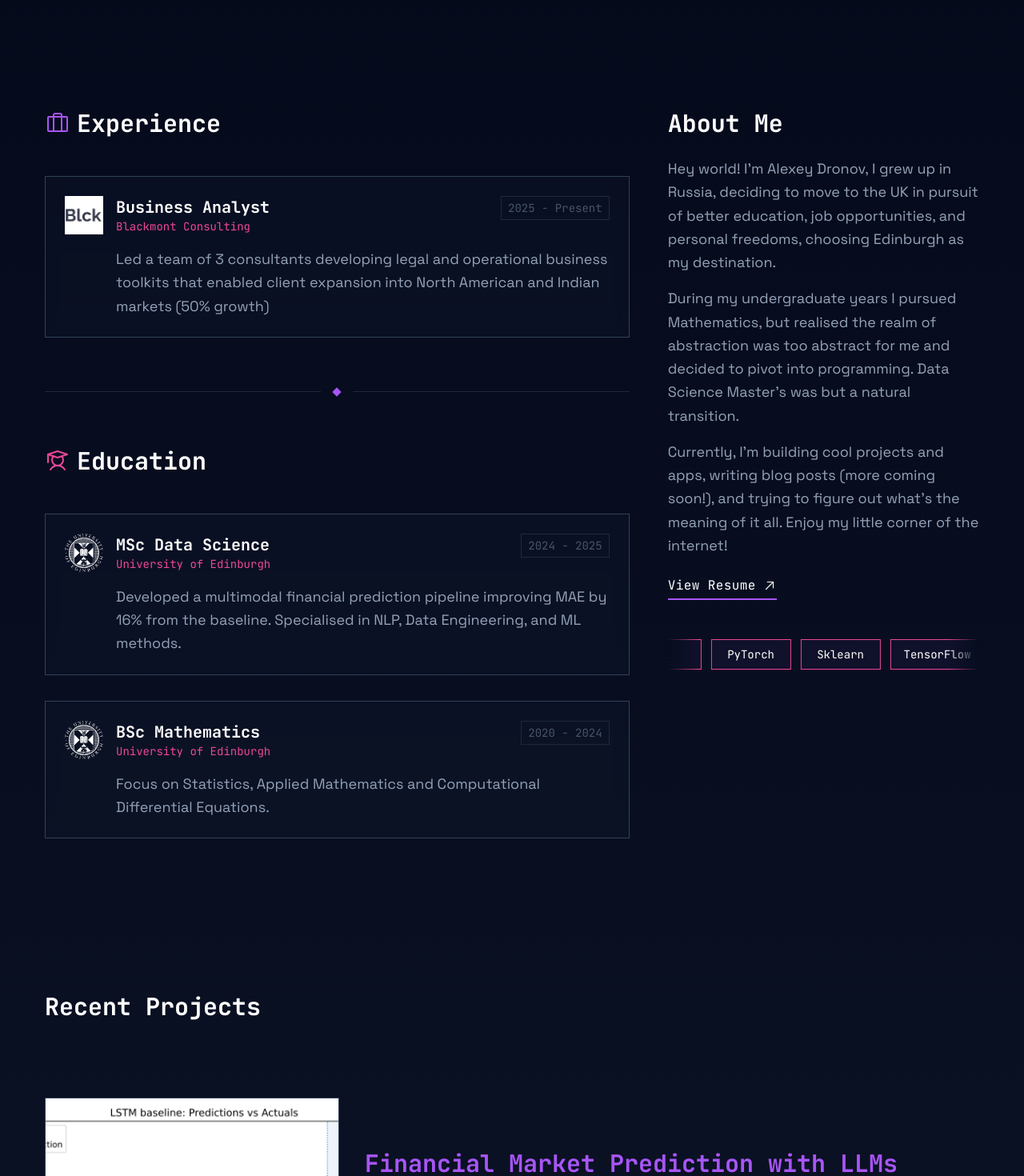
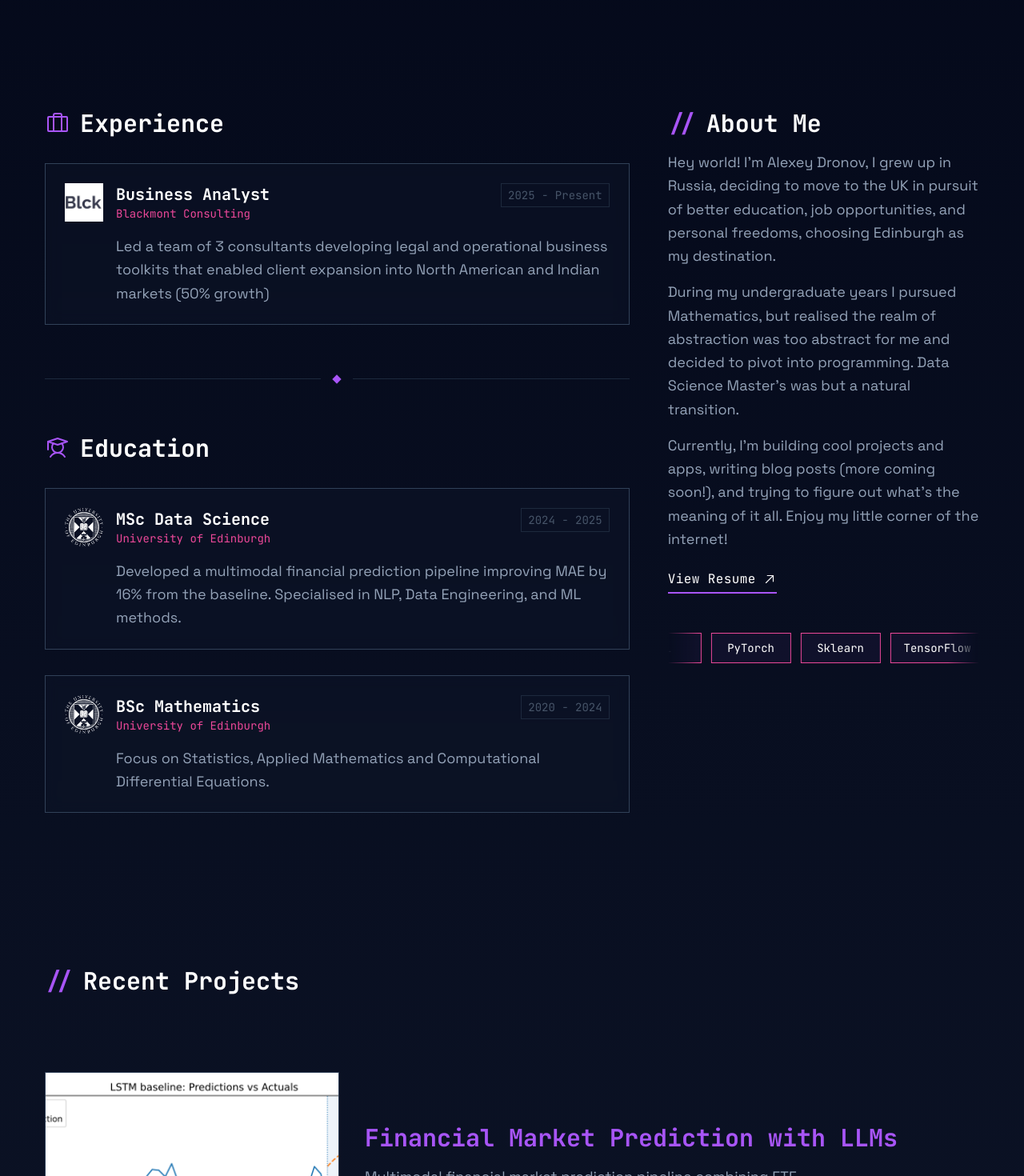
Before and after one commit to AlexeyDronov/portfolio, a Next.js app: page / in a window 1280 px wide. Shown: the part 760-2230 px from the top of the page at 80% size. Built offline with nearby package versions, Linux system fonts and the light colour scheme.

Commit message:
Section Headings component

```diff
--- a/app/components/About.tsx
+++ b/app/components/About.tsx
@@ -3,6 +3,7 @@
 import { IconExperience, IconEducation, IconRightUpArrow } from "./Icons";
 import Link from "next/link";
 import Image from "next/image";
+import SectionHeading from "./SectionHeading";
 
 interface ExperienceItem {
     id: number;
@@ -92,11 +93,10 @@ export default function About() {
                 {/* LEFT COLUMN: Experience & Education (Desktop Layout: Left (2/3)) */}
                 <div className="flex flex-col gap-8 order-2 lg:order-1 lg:w-2/3">
 
-                    <div className="flex items-center gap-4 mb-4">
-                        <h2 className="text-3xl font-bold flex items-center text-primary gap-2 font-mono">
-                            <IconExperience className="w-8 h-8" /> <span className="text-text-primary">Experience</span>
-                        </h2>
-                    </div>
+                    <SectionHeading
+                        title="Experience"
+                        icon={<IconExperience className="w-8 h-8" />}
+                    />
 
                     {EXPERIENCES.map((exp) => (
                         <div
@@ -136,11 +136,10 @@ export default function About() {
                         <div className="flex-1 h-px bg-slate-800"></div>
                     </div>
 
-                    <div className="flex items-center gap-4 mb-4">
-                        <h2 className="text-3xl font-bold text-secondary flex items-center gap-2 font-mono">
-                            <IconEducation className="w-8 h-8" /> <span className="text-text-primary">Education</span>
-                        </h2>
-                    </div>
+                    <SectionHeading
+                        title="Education"
+                        icon={<IconEducation className="w-8 h-8" />}
+                    />
 
                     {EDUCATION.map((edu) => (
                         <div
@@ -177,7 +176,7 @@ export default function About() {
 
                     {/* About Text */}
                     <div className="flex flex-col gap-4">
-                        <h2 className="text-3xl font-bold text-white mb-2 font-mono">About Me</h2>
+                        <SectionHeading title="About Me" />
                         {ABOUT.map((par, index) => (
                             <p key={index} className="text-text-secondary leading-relaxed text-lg font-sans">
                                 {par.trim()}
@@ -218,6 +217,6 @@ export default function About() {
                 </div>
 
             </div>
-        </section>
+        </section >
     );
 }
--- a/app/components/RecentWork.tsx
+++ b/app/components/RecentWork.tsx
@@ -2,6 +2,7 @@ import React from "react";
 import Link from "next/link";
 import { getAllProjects, getAllBlogs } from "@/app/lib/dataUtils";
 import { IconRightArrow } from "./Icons";
+import SectionHeading from "./SectionHeading";
 
 // Configuration: Adjust how many recent projects to display on home page
 const MAX_RECENT_PROJECTS = 3;
@@ -18,9 +19,7 @@ export default function RecentWork() {
         <section className="w-full max-w-[1200px] mx-auto min-h-screen py-24 px-4 flex flex-col gap-24">
 
             {/* SECTION HEADER */}
-            <div className="inline-flex flex-col gap-2">
-                <h2 className="text-3xl font-bold text-white decoration-primary font-mono">Recent Projects</h2>
-            </div>
+            <SectionHeading title="Recent Projects" />
 
             {/* HIGHLIGHTED PROJECTS */}
             <div className="flex flex-col gap-24">
@@ -86,7 +85,7 @@ export default function RecentWork() {
             <div>
                 <div className="flex flex-col gap-6 mb-8">
                     <div className="flex items-center justify-between">
-                        <h3 className="text-3xl font-bold text-white font-mono">Latest blog posts</h3>
+                        <SectionHeading title="Latest Posts" />
                         <Link href="/blog" className="hidden md:flex text-white hover:text-primary transition-colors duration-300 ease-out items-center gap-2 border-main w-fit font-mono tracking-wide">
                             View All <IconRightArrow size={16} />
                         </Link>
--- /dev/null
+++ b/app/components/SectionHeading.tsx
@@ -0,0 +1,32 @@
+import React from "react";
+
+interface SectionHeadingProps {
+    /** The main title text */
+    title: string;
+    /** Optional icon element to display before the geometric prefix */
+    icon?: React.ReactNode;
+    /** Optional subtitle text displayed below the title */
+    subtitle?: string;
+}
+
+/**
+ * A reusable section heading component with a geometric accent prefix.
+ * Provides consistent styling across all major sections of the site.
+ */
+export default function SectionHeading({ title, icon, subtitle }: SectionHeadingProps) {
+    return (
+        <div className="flex flex-col gap-1">
+            <h2 className="text-3xl font-bold text-white font-mono flex items-center gap-3">
+                {icon ? (
+                    <span className="text-primary">{icon}</span>
+                ) : (
+                    <span className="text-primary font-mono">//</span>
+                )}
+                <span>{title}</span>
+            </h2>
+            {subtitle && (
+                <p className="text-text-secondary text-sm font-sans ml-10">{subtitle}</p>
+            )}
+        </div>
+    );
+}
```
